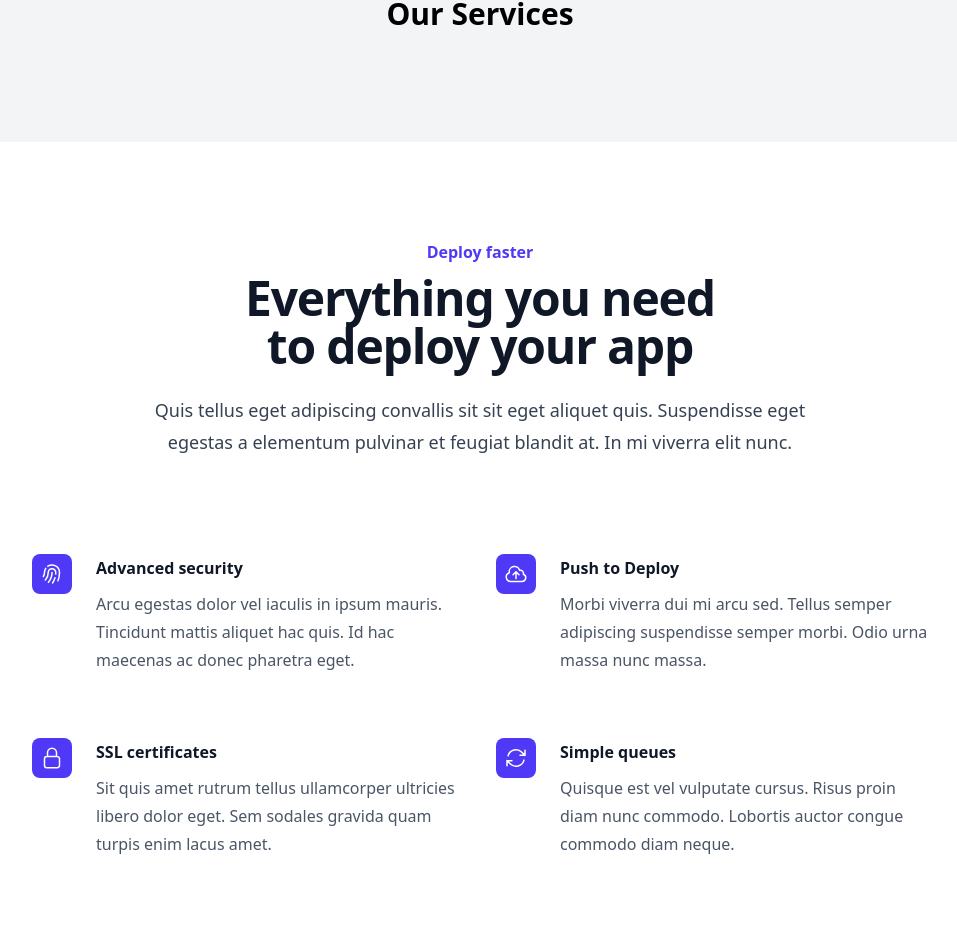
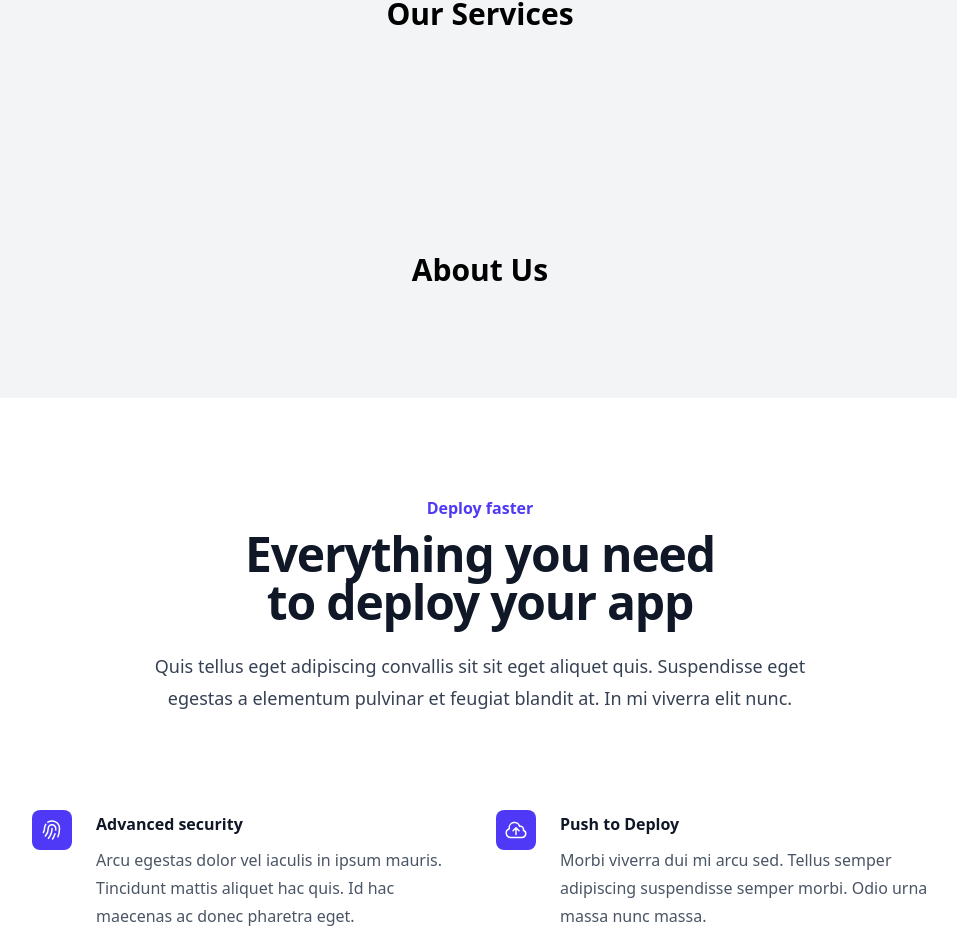
Before and after one commit to shoai6ahmed/react-landing-page, a React app: page / in a window 1280 px wide. Shown: the part 968-1907 px from the top of the page, without its empty margins (160-1117 px from the left). Built offline with nearby package versions, Linux system fonts and the light colour scheme; the HTML template or start-up script is replaced by a standard one.

Commit message:
About Banner Added

```diff
--- a/src/App.jsx
+++ b/src/App.jsx
@@ -19,6 +19,8 @@ function App() {
 
       <Banner title="Our Services" />
 
+      <Banner title="About Us" />
+
       <FeatureSection />
       <StatSection />
       <PricingSection />
```
